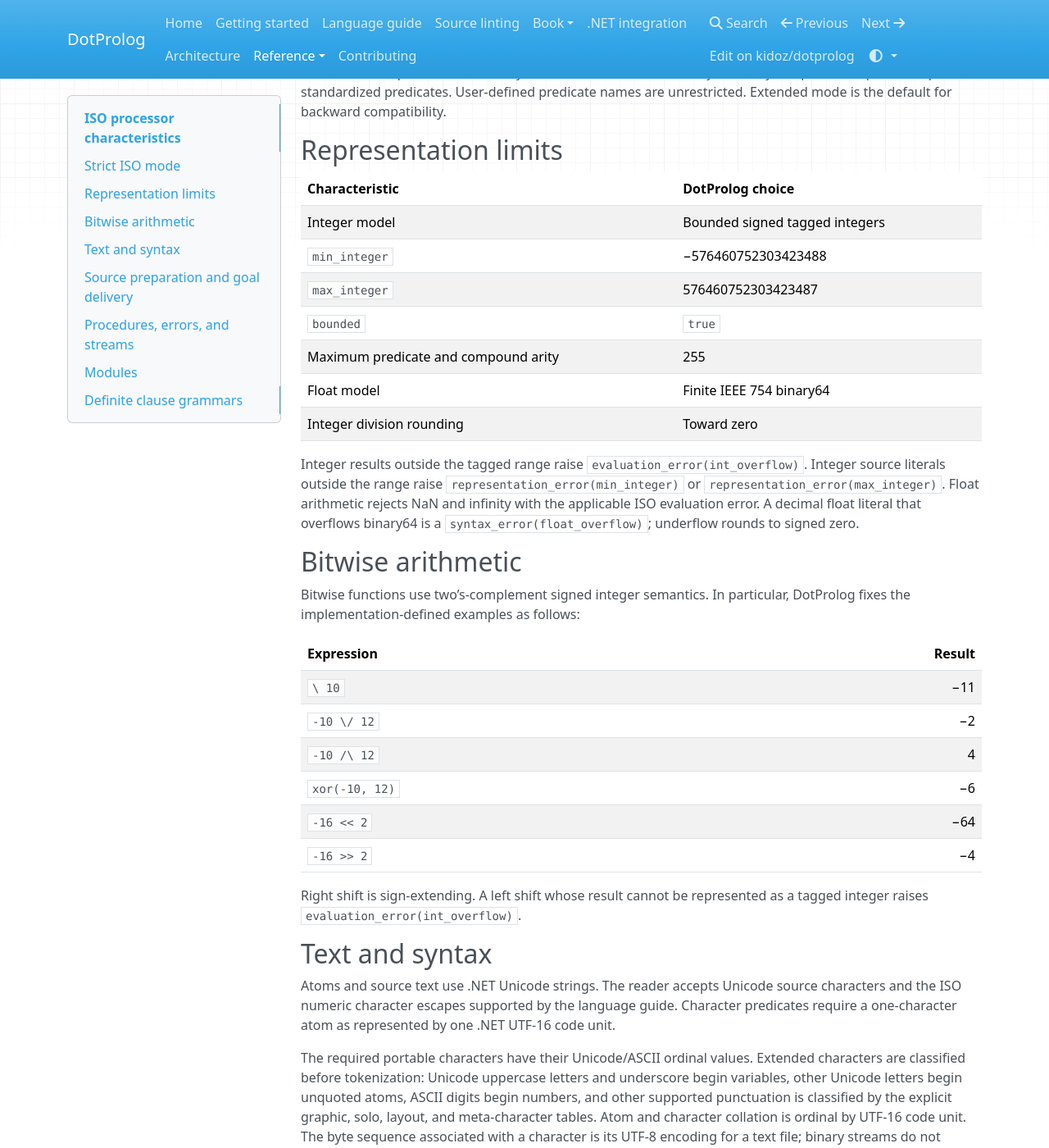
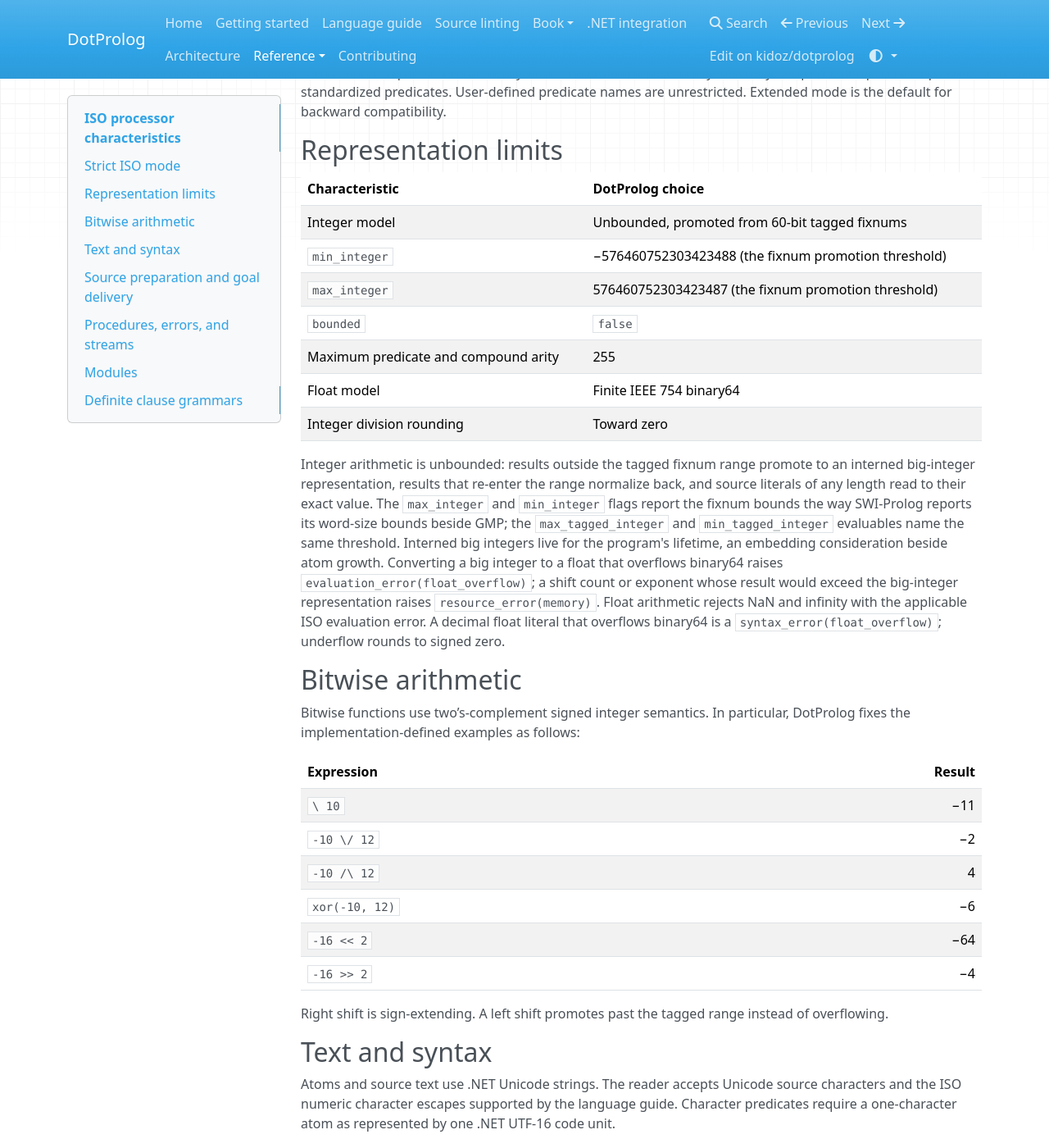
Before and after one commit to kidoz/dotprolog, an MkDocs documentation site: the page built from docs/reference/iso-processor-characteristics.md, in a window 1280 px wide and 1400 px high, scrolled down 321 px. Shown: the whole window at 82% size. Built offline with MkDocs 1.6.1, drawn with Linux system fonts in a browser that asks for light colours; nearby versions of some CDN libraries.

Commit message:
Record unbounded integers in the docs, ledgers, and changelog

```diff
--- a/docs/reference/iso-processor-characteristics.md
+++ b/docs/reference/iso-processor-characteristics.md
@@ -20,19 +20,25 @@ is the default for backward compatibility.
 
 | Characteristic | DotProlog choice |
 |---|---|
-| Integer model | Bounded signed tagged integers |
-| `min_integer` | −576460752303423488 |
-| `max_integer` | 576460752303423487 |
-| `bounded` | `true` |
+| Integer model | Unbounded, promoted from 60-bit tagged fixnums |
+| `min_integer` | −576460752303423488 (the fixnum promotion threshold) |
+| `max_integer` | 576460752303423487 (the fixnum promotion threshold) |
+| `bounded` | `false` |
 | Maximum predicate and compound arity | 255 |
 | Float model | Finite IEEE 754 binary64 |
 | Integer division rounding | Toward zero |
 
-Integer results outside the tagged range raise `evaluation_error(int_overflow)`. Integer source
-literals outside the range raise `representation_error(min_integer)` or
-`representation_error(max_integer)`. Float arithmetic rejects NaN and infinity with the applicable
-ISO evaluation error. A decimal float literal that overflows binary64 is a
-`syntax_error(float_overflow)`; underflow rounds to signed zero.
+Integer arithmetic is unbounded: results outside the tagged fixnum range promote to an interned
+big-integer representation, results that re-enter the range normalize back, and source literals of
+any length read to their exact value. The `max_integer` and `min_integer` flags report the fixnum
+bounds the way SWI-Prolog reports its word-size bounds beside GMP; the `max_tagged_integer` and
+`min_tagged_integer` evaluables name the same threshold. Interned big integers live for the
+program's lifetime, an embedding consideration beside atom growth. Converting a big integer to a
+float that overflows binary64 raises `evaluation_error(float_overflow)`; a shift count or exponent
+whose result would exceed the big-integer representation raises `resource_error(memory)`. Float
+arithmetic rejects NaN and infinity with the applicable ISO evaluation error. A decimal float
+literal that overflows binary64 is a `syntax_error(float_overflow)`; underflow rounds to signed
+zero.
 
 ## Bitwise arithmetic
 
@@ -48,8 +54,8 @@ implementation-defined examples as follows:
 | `-16 << 2` | −64 |
 | `-16 >> 2` | −4 |
 
-Right shift is sign-extending. A left shift whose result cannot be represented as a tagged integer
-raises `evaluation_error(int_overflow)`.
+Right shift is sign-extending. A left shift promotes past the tagged range instead of
+overflowing.
 
 ## Text and syntax
 
```
Also changed, not shown: CHANGELOG.md (+13 -0 lines), COMPATIBILITY.md (+11 -10 lines), README.md (+3 -3 lines), docs/language-guide.md (+2 -2 lines), docs/reference/iso-part1-conformance.md (+2 -2 lines), docs/reference/swi-compatibility.md (+1 -1 lines).
